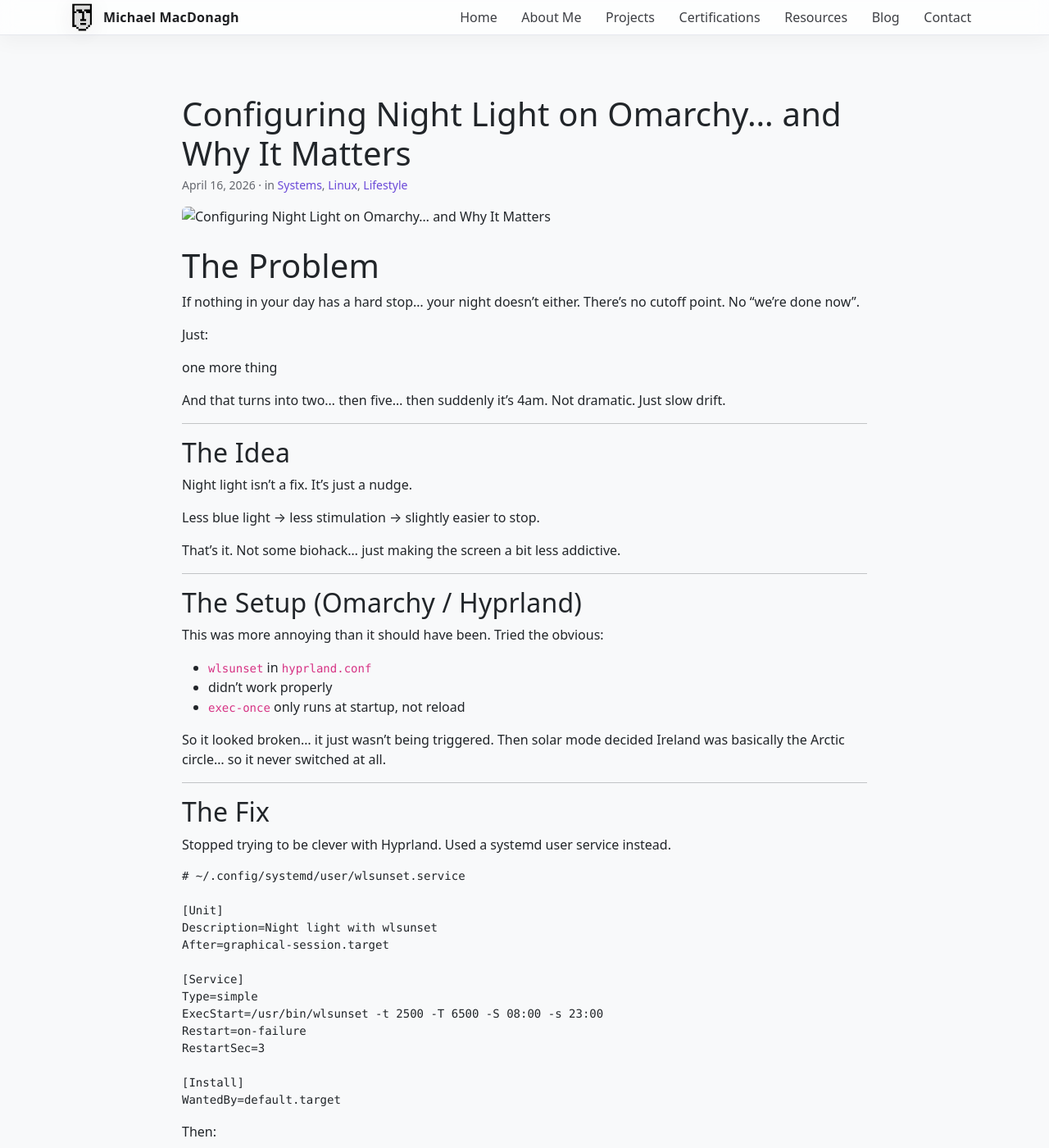
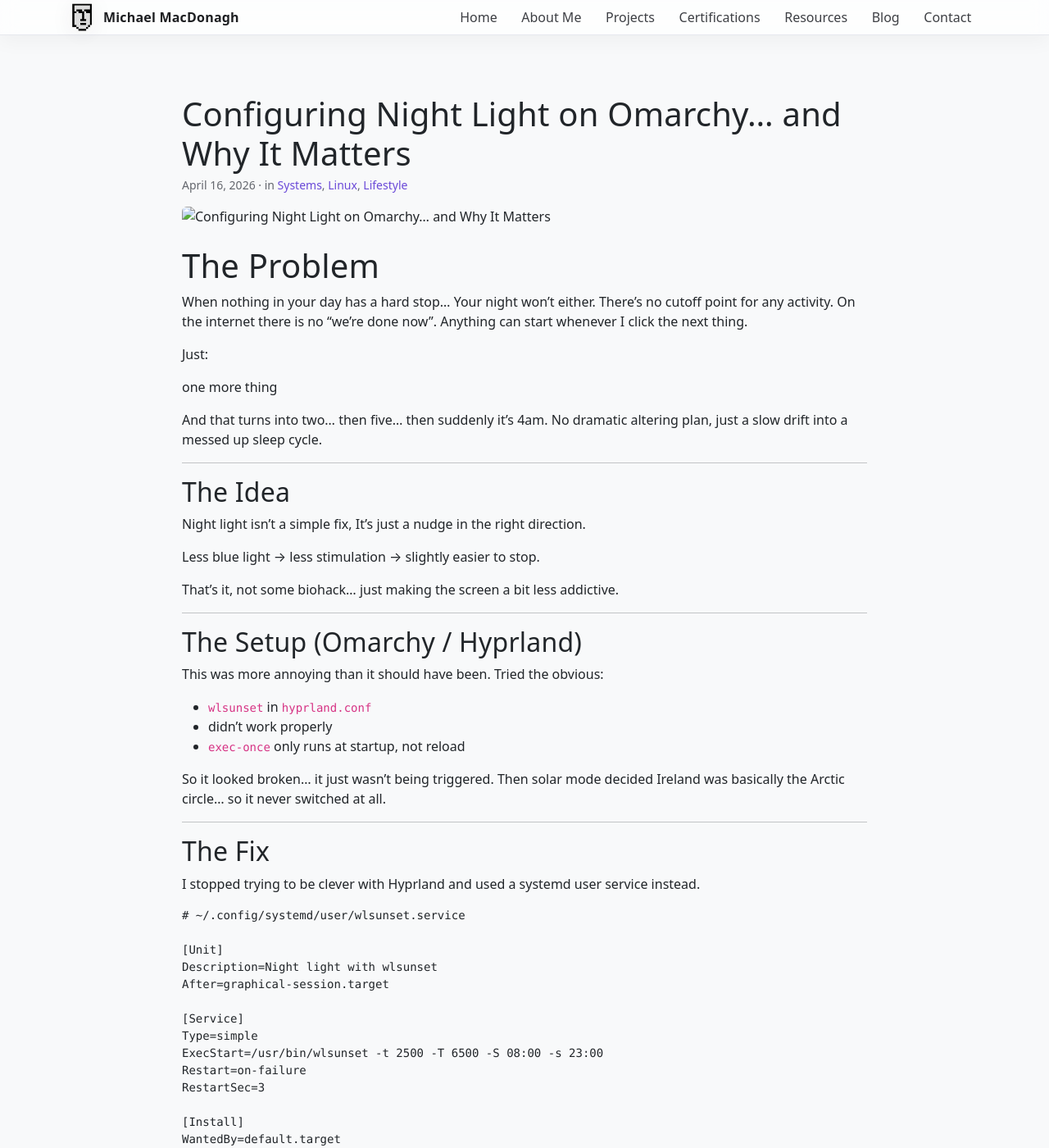
Before and after one commit to MechMadHog/michaelmacdonagh.net, a Jekyll site: the page built from _posts/2026-04-16-Blue-Light-Control.md, in a window 1280 px wide and 1400 px high. Shown: the whole window at 82% size. Built offline with Jekyll 4.4.1, drawn with Linux system fonts in a browser that asks for light colours; some of the changed text lies outside the part shown.

Commit message:
the real story

````diff
--- a/_posts/2026-04-16-Blue-Light-Control.md
+++ b/_posts/2026-04-16-Blue-Light-Control.md
@@ -8,27 +8,26 @@ tags: [Hyprland, Omarchy, Sleep, Setup]
 
 # The Problem
 
-If nothing in your day has a hard stop… your night doesn’t either.
-There’s no cutoff point.
-No “we’re done now”.
+When nothing in your day has a hard stop…
+Your night won’t either. There’s no cutoff point for any activity.
+On the internet there is no “we’re done now”.
+Anything can start whenever I click the next thing.
 
 Just:
 > one more thing
 
 And that turns into two… then five… then suddenly it’s 4am.
-Not dramatic. Just slow drift.
+No dramatic altering plan, just a slow drift into a messed up sleep cycle.
 
 ---
 
 ## The Idea
 
-Night light isn’t a fix.
-It’s just a nudge.
+Night light isn’t a simple fix, It’s just a nudge in the right direction.
 
 Less blue light → less stimulation → slightly easier to stop.
 
-That’s it.
-Not some biohack… just making the screen a bit less addictive.
+That’s it, not some biohack… just making the screen a bit less addictive.
 
 ---
 
@@ -48,8 +47,7 @@ so it never switched at all.
 
 ## The Fix
 
-Stopped trying to be clever with Hyprland.
-Used a systemd user service instead.
+I stopped trying to be clever with Hyprland and used a systemd user service instead.
 
 ```ini
 # ~/.config/systemd/user/wlsunset.service
@@ -129,7 +127,6 @@ The trigger does.
 
 ## Final Thought
 
-This isn’t a solution.
-It’s one small lever.
+This isn’t a solution, It’s a small lever.
 But those are the things that actually work.
-Not a finished product... just documenting the Process.
+Not a the whole solution... just a step in the Process.
````
Also changed, not shown: other parts of _posts/2026-04-16-Blue-Light-Control.md (+5 -5 lines).
